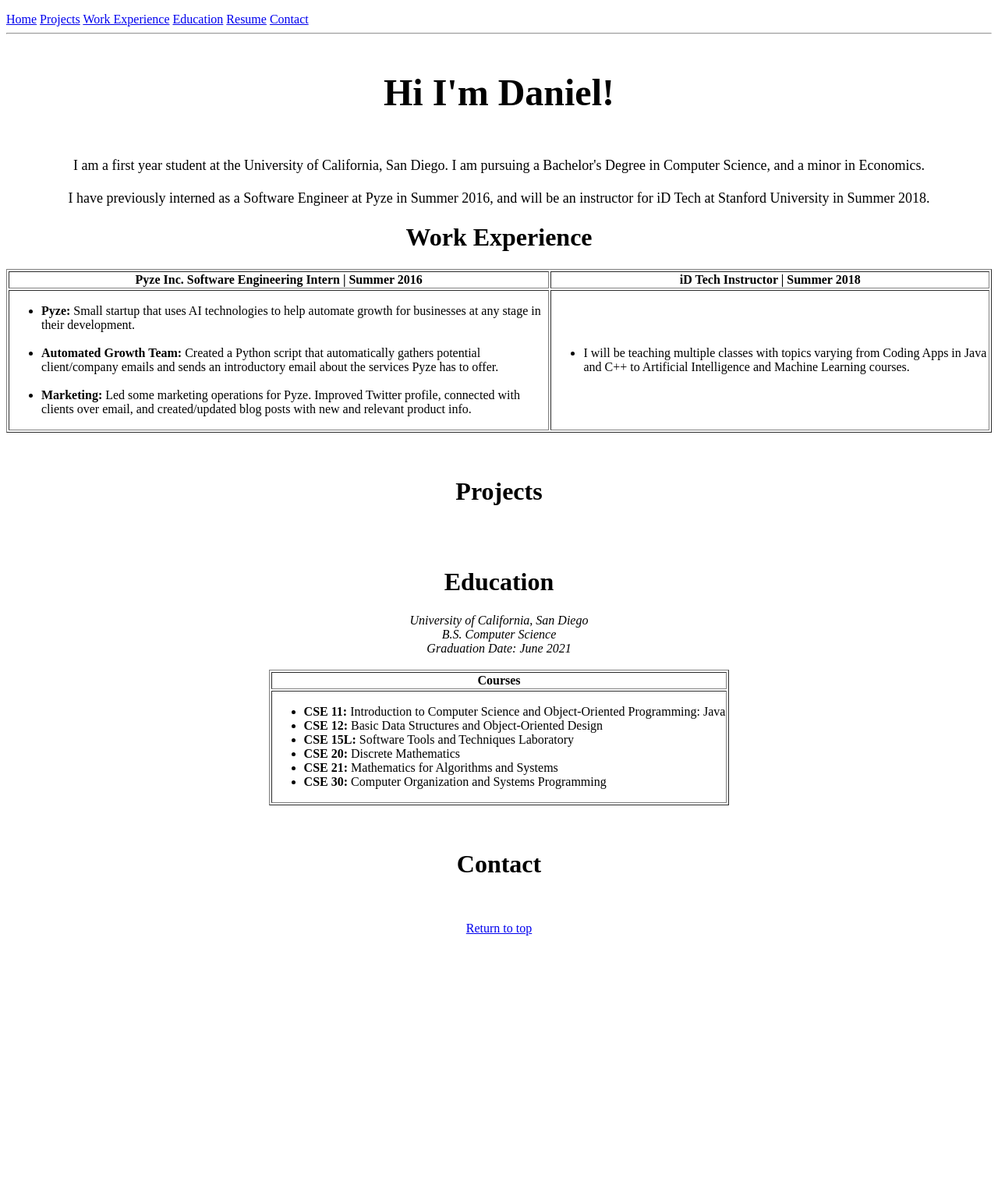
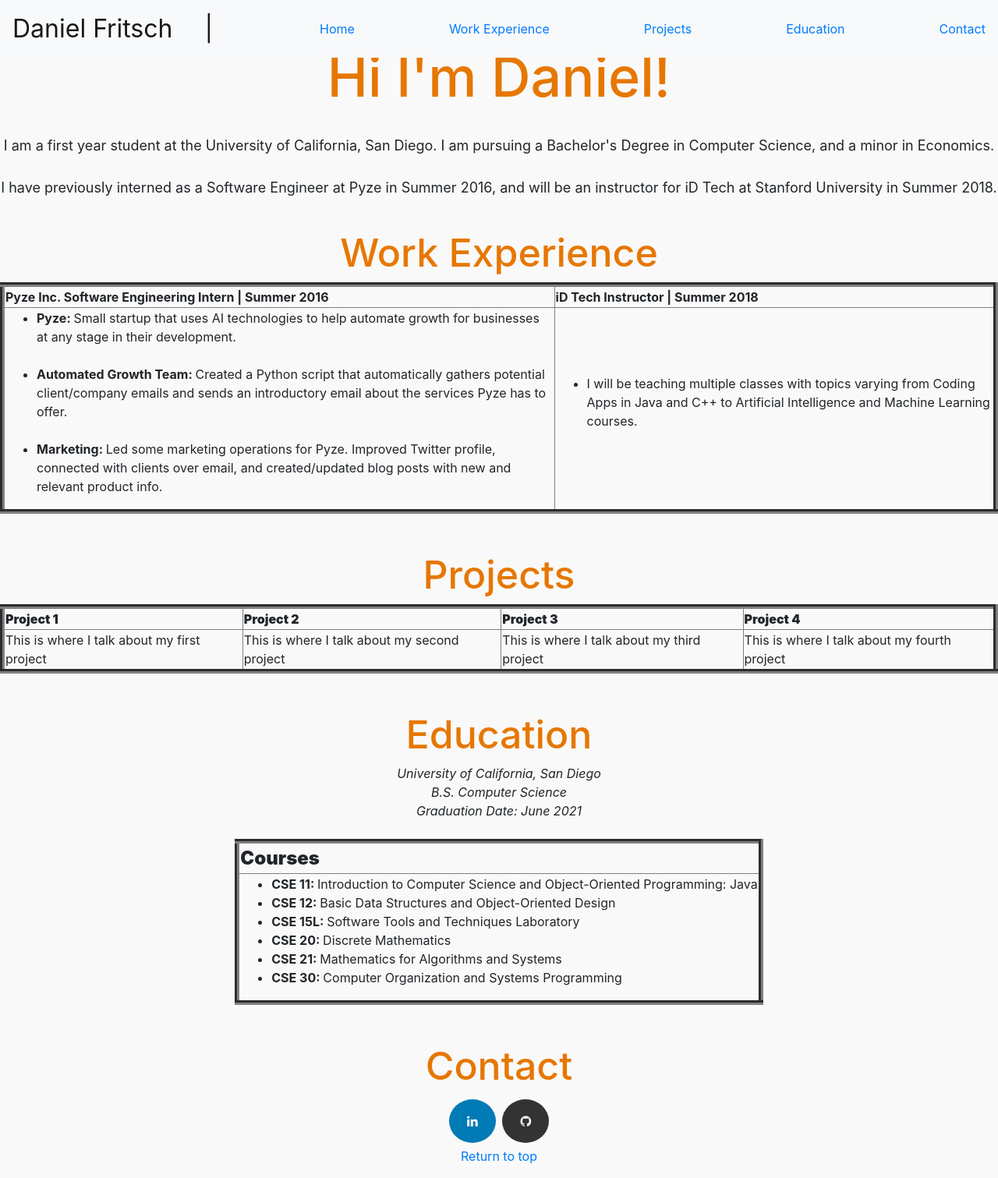
Before and after one commit to danielfritsch/Personal-Webiste, a Flask app: page / in a window 1280 px wide. Shown: the whole page at 78% size. Before the commit the page ends 1200 px from the top, so only its background shows below. Run offline with Flask 2, Linux system fonts and the light colour scheme; some libraries are stand-ins or nearby versions.

Commit message:
Added a bunch of style, and deleted excess html files

```diff
--- /dev/null
+++ b/static/css/style.css
@@ -0,0 +1,40 @@
+body {
+	background: #f9f9f9;
+}
+h1 {
+	font-size: 70px;
+	color: #e67700;
+}
+h2 {
+	font-size: 50px;
+	color: #e67700;
+}
+
+/* NAVBAR */
+.navbar-brand {
+	font-size: 32px;
+}
+
+.fa {
+  padding: 20px;
+  font-size: 50px;
+  width: 60px;
+  text-align: center;
+  text-decoration: none;
+  margin: 5px 2px;
+  border-radius: 50%;
+}
+
+.fa:hover {
+    opacity: 0.7;
+}
+
+.fa-linkedin {
+  background: #007bb5;
+  color: white;
+}
+
+.fa-github {
+	background: #333333;
+	color: white;
+}
--- a/templates/index.html
+++ b/templates/index.html
@@ -1,33 +1,56 @@
-<!DOCTYPE html>
-<html>
+<!doctype html>
+<html lang="en">
 <head>
+	<!-- Required meta tags -->
+    <meta charset="utf-8">
+    <meta name="viewport" content="width=device-width, initial-scale=1, shrink-to-fit=no">
+
+	<link rel="stylesheet" href="https://maxcdn.bootstrapcdn.com/bootstrap/4.0.0/css/bootstrap.min.css" integrity="sha384-Gn5384xqQ1aoWXA+058RXPxPg6fy4IWvTNh0E263XmFcJlSAwiGgFAW/dAiS6JXm" crossorigin="anonymous">
+
+	<link rel="stylesheet" type="text/css" href="../static/css/style.css">
+	<!-- Social media icon library -->
+	<link rel="stylesheet" href="https://cdnjs.cloudflare.com/ajax/libs/font-awesome/4.7.0/css/font-awesome.min.css">
+
 	<title>Daniel Fritsch</title>
 </head>
 	<body>
+		<!-- <nav class="navbar sticky-top navbar-light bg-light"> -->
+  		<!-- <a class="navbar-brand" href="#">Sticky top</a> -->
+		<!-- </nav> -->
+		<nav class="navbar fixed-top navbar-light bg-light">
+ 			<a class="navbar-brand" href="#linktotop">Daniel Fritsch &emsp;|</a>
+ 			<a href="#linktotop">Home</a>
+			<a href="#linktowork">Work Experience</a>
+			<a href="#linktoprojects">Projects</a>
+			<a href="#linktoeducation">Education</a>
+			<a href="#linktocontact">Contact</a>
+		</nav>
+
 		<p><a name="linktotop"></a></p>
 		<div>
-			<a href="{{ url_for('index') }}">Home</a>
-			<a href="{{ url_for('projects') }}">Projects</a>
-			<a href="{{ url_for('work') }}">Work Experience</a>
-			<a href="{{ url_for('education') }}">Education</a>
-			<a href="Daniel_Fritsch_Resume.pdf" target="_blank">Resume</a>
-			<a href="{{ url_for('contact') }}">Contact</a>
+<!-- 			<a href="{{ url_for('index') }}">Home</a>
+			<a href="#linktowork">Work Experience</a>
+			<a href="#linktoprojects">Projects</a>
+			<a href="#linktoeducation">Education</a>
+			<a href="#linktocontact">Contact</a> -->
 		</div>
 		<hr>
 
 		<div align="center">
+			<!-- INTRO -->
 			<br>
-			<h1><font size="12">Hi I'm Daniel!</font></h1>
+			<h1>Hi I'm Daniel!</h1>
 			<br>
 			<p>
 				<font size="4">
 				I am a first year student at the University of California, San Diego. I am pursuing a Bachelor's Degree in Computer Science, and a minor in Economics.<br><br>I have previously interned as a Software Engineer at Pyze in Summer 2016, and will be an instructor for iD Tech at Stanford University in Summer 2018.
 				</font>
 			</p>
+			<br>
 
-
-			<h1>Work Experience</h1>
-			<table border="1">
+			<!-- WORK EXPERIENCE -->
+			<h2><a name="linktowork"></a>Work Experience</h2>
+			<table border="6">
 				<thead>
 					<tr>
 						<th>Pyze Inc. Software Engineering Intern | Summer 2016</th>
@@ -64,20 +87,47 @@
 
 			<br><br>
 
-			<h1>Projects</h1>
+ 			<!-- PROJECTS -->
+			<h2><a name="linktoprojects"></a>Projects</h2>
+			<table border="6">
+				<thead>
+					<tr>
+						<th><strong>Project 1</strong></th>
+						<th><strong>Project 2</strong></th>
+						<th><strong>Project 3</strong></th>
+						<th><strong>Project 4</strong></th>
+					</tr>
+				</thead>
+				<tbody>
+					<tr>
+						<td>
+							This is where I talk about my first project
+						</td>
+						<td>
+							This is where I talk about my second project
+						</td>
+						<td>
+							This is where I talk about my third project
+						</td>
+						<td>
+							This is where I talk about my fourth project
+						</td>
+					</tr>
+				</tbody>
+			</table>
 
 			<br><br>
 
-			<h1>Education</h1>
+			<h2><a name="linktoeducation"></a>Education</h2>
 				<div>
 					<em>University of California, San Diego <br>
 					B.S. Computer Science <br>
 					Graduation Date: June 2021</em>
 				</div>
 				<br>
-				<table border="1">
+				<table border="6">
 					<thead>
-						<tr><th><strong>Courses</strong></th></tr>
+						<tr><th><strong><font size="5">Courses</font></strong></th></tr>
 					</thead>
 					<tbody>
 						<tr>
@@ -97,10 +147,15 @@
 
 			<br><br>
 
-			<h1>Contact</h1>
+			<h2><a name="linktocontact"></a>Contact</h2>
+			<a href="https://github.com/danielfritsch" class="fa fa-linkedin"></a>
+			<a href="https://www.linkedin.com/in/daniel-f-a8037084/" class="fa fa-github"></a>
 			<br>
 
 			<p><a href="#linktotop">Return to top</a></p>
 		</div>
+		<script src="https://code.jquery.com/jquery-3.2.1.slim.min.js" integrity="sha384-KJ3o2DKtIkvYIK3UENzmM7KCkRr/rE9/Qpg6aAZGJwFDMVNA/GpGFF93hXpG5KkN" crossorigin="anonymous"></script>
+		<script src="https://cdnjs.cloudflare.com/ajax/libs/popper.js/1.12.9/umd/popper.min.js" integrity="sha384-ApNbgh9B+Y1QKtv3Rn7W3mgPxhU9K/ScQsAP7hUibX39j7fakFPskvXusvfa0b4Q" crossorigin="anonymous"></script>
+		<script src="https://maxcdn.bootstrapcdn.com/bootstrap/4.0.0/js/bootstrap.min.js" integrity="sha384-JZR6Spejh4U02d8jOt6vLEHfe/JQGiRRSQQxSfFWpi1MquVdAyjUar5+76PVCmYl" crossorigin="anonymous"></script>
 	</body>
 </html>
```
Also changed, not shown: templates/contact.html (deleted, +0 -17 lines), templates/education.html (deleted, +0 -21 lines), templates/projects.html (deleted, +0 -20 lines), templates/work.html (deleted, +0 -19 lines).
